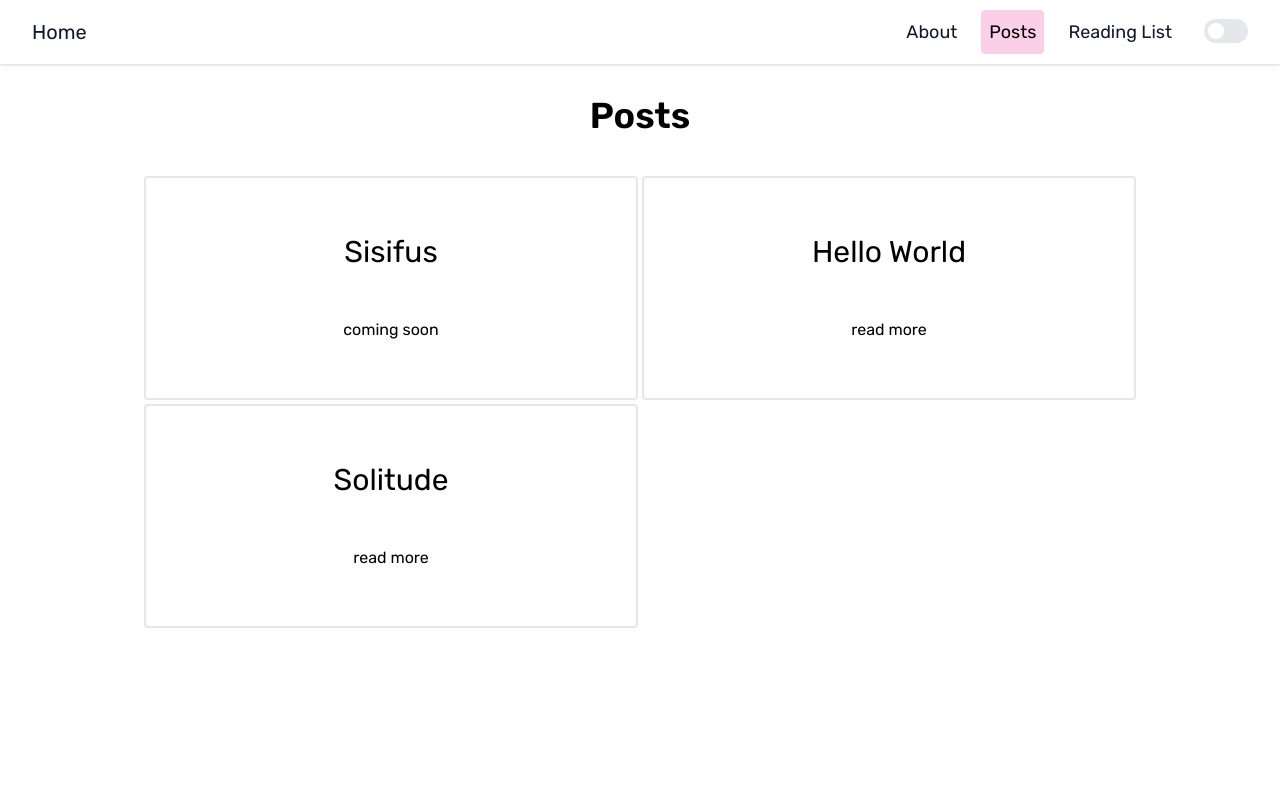
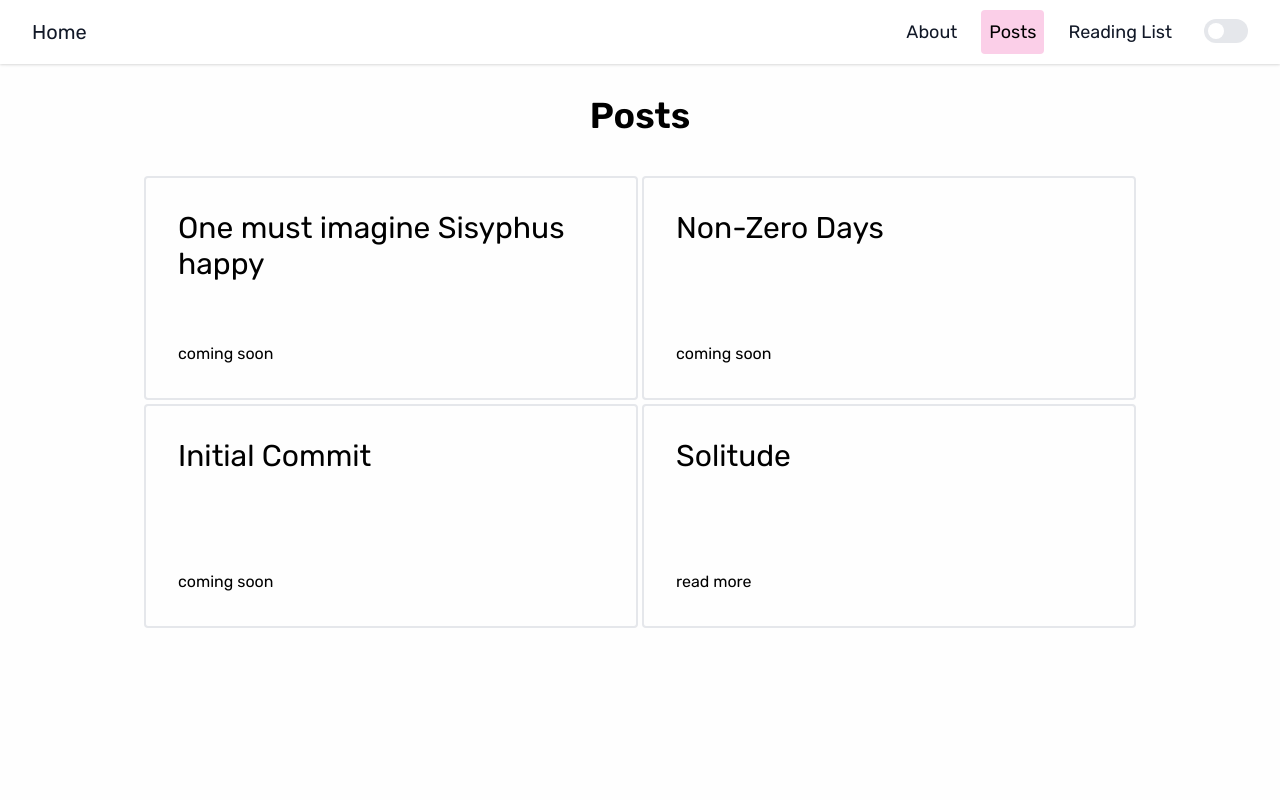
Before and after one commit to wutsqo/wutsqo-v3, a Gatsby site: page /blog in a window 1280 px wide. Shown: the top 800 px of the page. Built offline with nearby package versions, Linux system fonts and the light colour scheme; Gatsby itself is replaced by a stand-in of ours; what @tailwindcss/typography would draw is missing.

Commit message:
add more drafts

```diff
--- a/src/pages/blog.js
+++ b/src/pages/blog.js
@@ -16,8 +16,8 @@ const PostCard = ({
 }) => {
   return (
     <div
-      className="w-full h-full p-8 text-center flex flex-col
-      justify-around rounded border-2 border-gray-200 dark:border-gray-700"
+      className="w-full h-full p-8 text-left flex flex-col
+      justify-between rounded border-2 border-gray-200 dark:border-gray-700"
     >
       <h1 className="text-3xl text-black dark:text-white">{title}</h1>
       <p className="text-base text-black dark:text-white">
--- a/src/posts/blog/hello-world.md
+++ b/src/posts/blog/hello-world.md
@@ -1,7 +1,10 @@
 ---
-title: "Hello World"
+title: "Initial Commit"
 date: "2021-05-12"
 author: "Muhammad Urwatil Wutsqo"
+draft: true
 ---
 
-Hello world!
+It's countless attempts already when talking about my excitement about building a personal website.
+
+---
--- /dev/null
+++ b/src/posts/blog/non-zero-days.md
@@ -0,0 +1,8 @@
+---
+title: "Non-Zero Days"
+date: "2021-06-22"
+author: "Muhammad Urwatil Wutsqo"
+draft: true
+---
+
+---
--- a/src/posts/blog/sisifus.md
+++ b/src/posts/blog/sisifus.md
@@ -1,6 +1,8 @@
 ---
-title: "Sisifus"
+title: "One must imagine Sisyphus happy"
 date: "2021-06-26"
 author: "Muhammad Urwatil Wutsqo"
 draft: true
 ---
+
+---
--- a/src/templates/blog.js
+++ b/src/templates/blog.js
@@ -43,7 +43,6 @@ const Blog = ({ data }) => {
           className="mt-5 py-8 prose md:prose-lg dark:prose-dark prose-quoteless"
           dangerouslySetInnerHTML={{ __html: data.markdownRemark.html }}
         ></div>
-        <hr />
         <div className="mt-5">
           <Disqus />
         </div>
```
